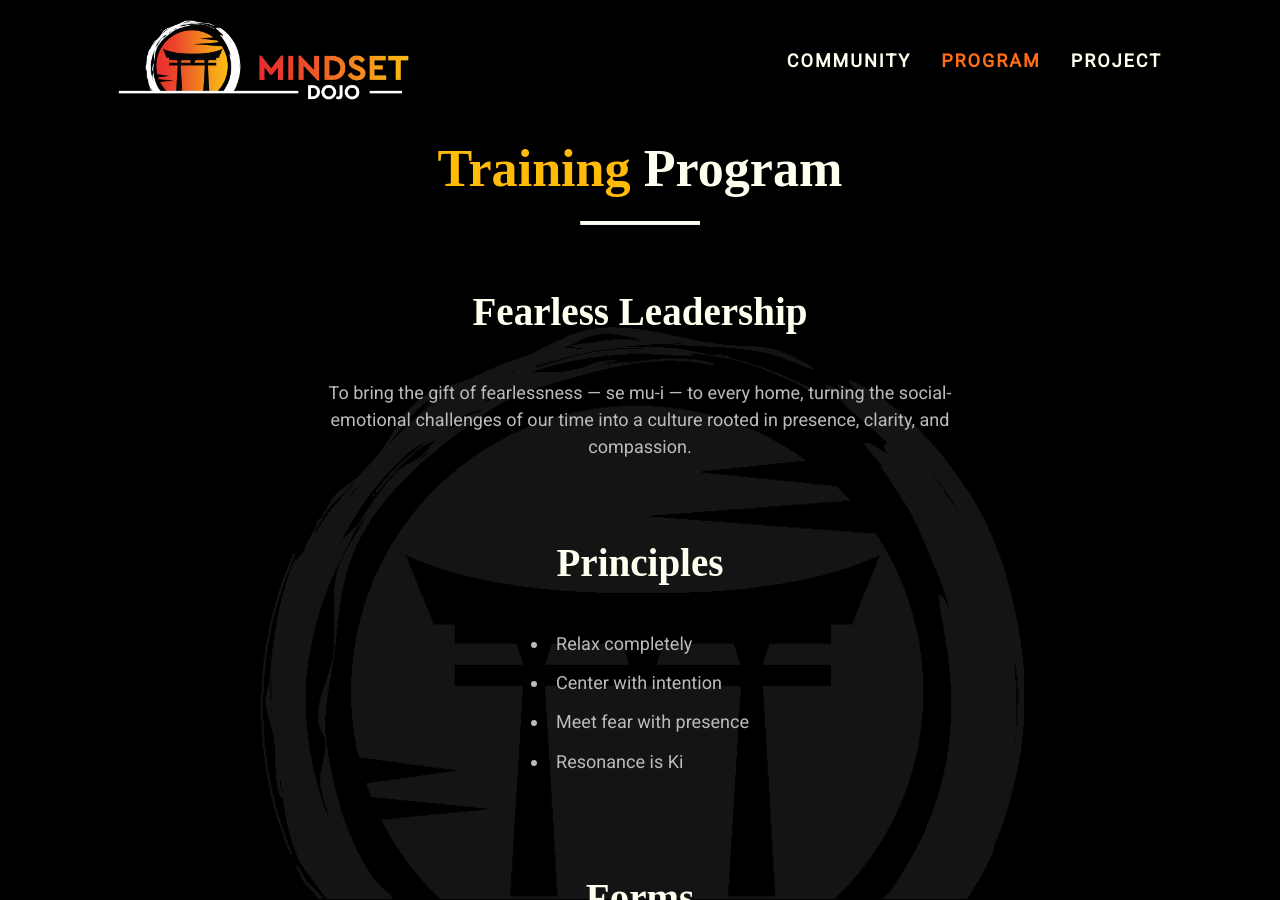
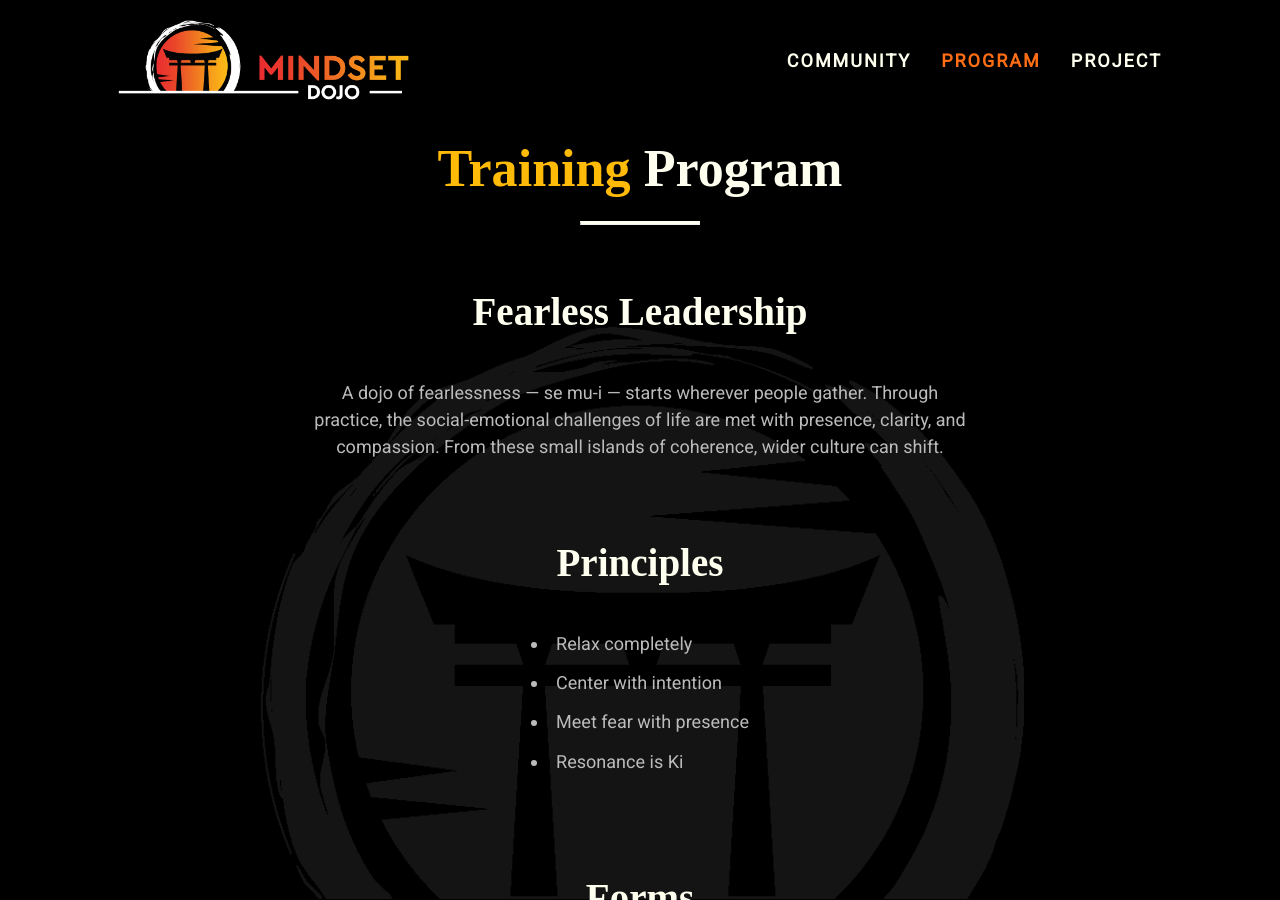
Before and after one commit to mindset-dojo/mindset-dojo.github.io, a Jekyll site: the page built from program.md, in a window 1280 px wide and 900 px high. Built offline with Jekyll 4.4.1, drawn with Linux system fonts in a browser that asks for light colours; some web fonts are replaced.

Commit message:
feat: Coherence-centered mission statement

```diff
--- a/_data/program.yaml
+++ b/_data/program.yaml
@@ -1,9 +1,9 @@
 ---
 rally: Fearless Leadership
 mission: >-
-          To bring the gift of fearlessness — se mu-i — to every home,
-          turning the social-emotional challenges of our time into
-          a culture rooted in presence, clarity, and compassion.
+          A dojo of fearlessness — se mu-i — starts wherever people gather.
+          Through practice, the social-emotional challenges of life are met with presence, clarity, and compassion.
+          From these small islands of coherence, wider culture can shift.
 principles:
   - label: Relax completely
   - label: Center with intention
```
